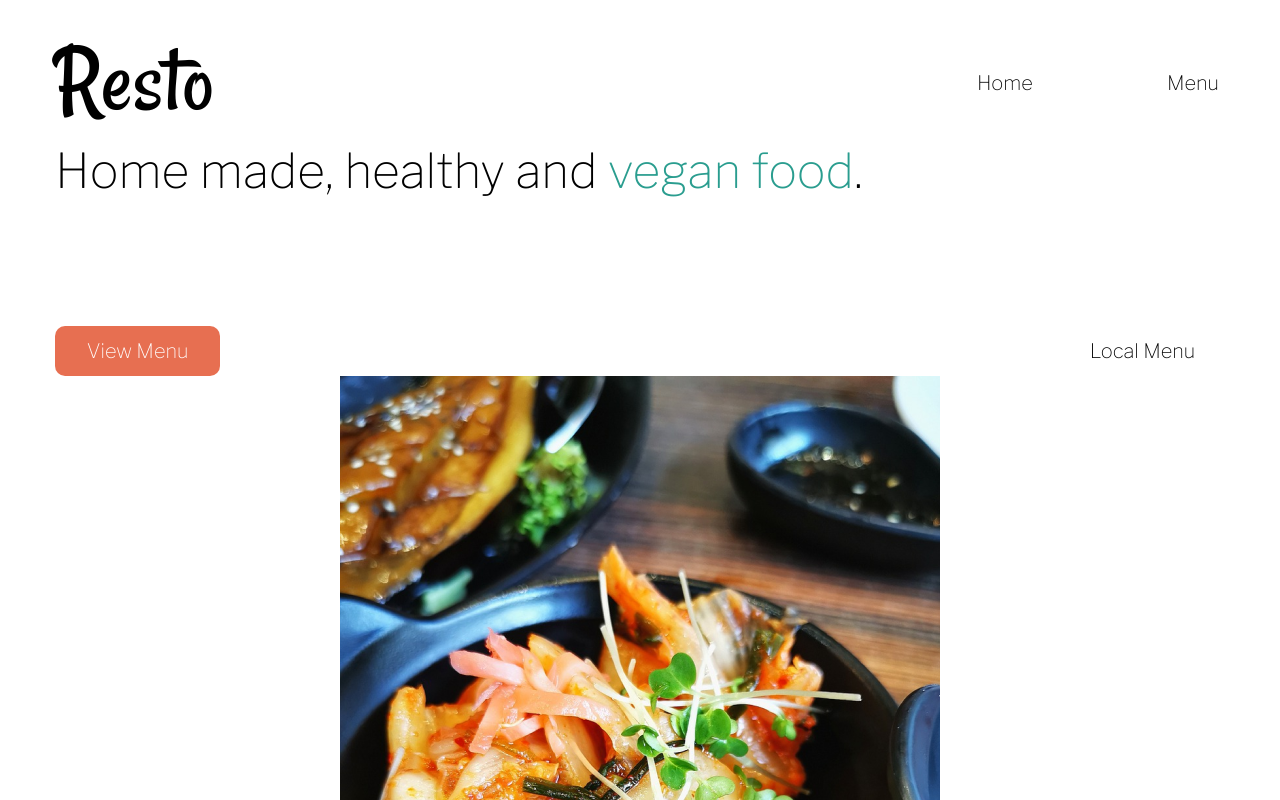
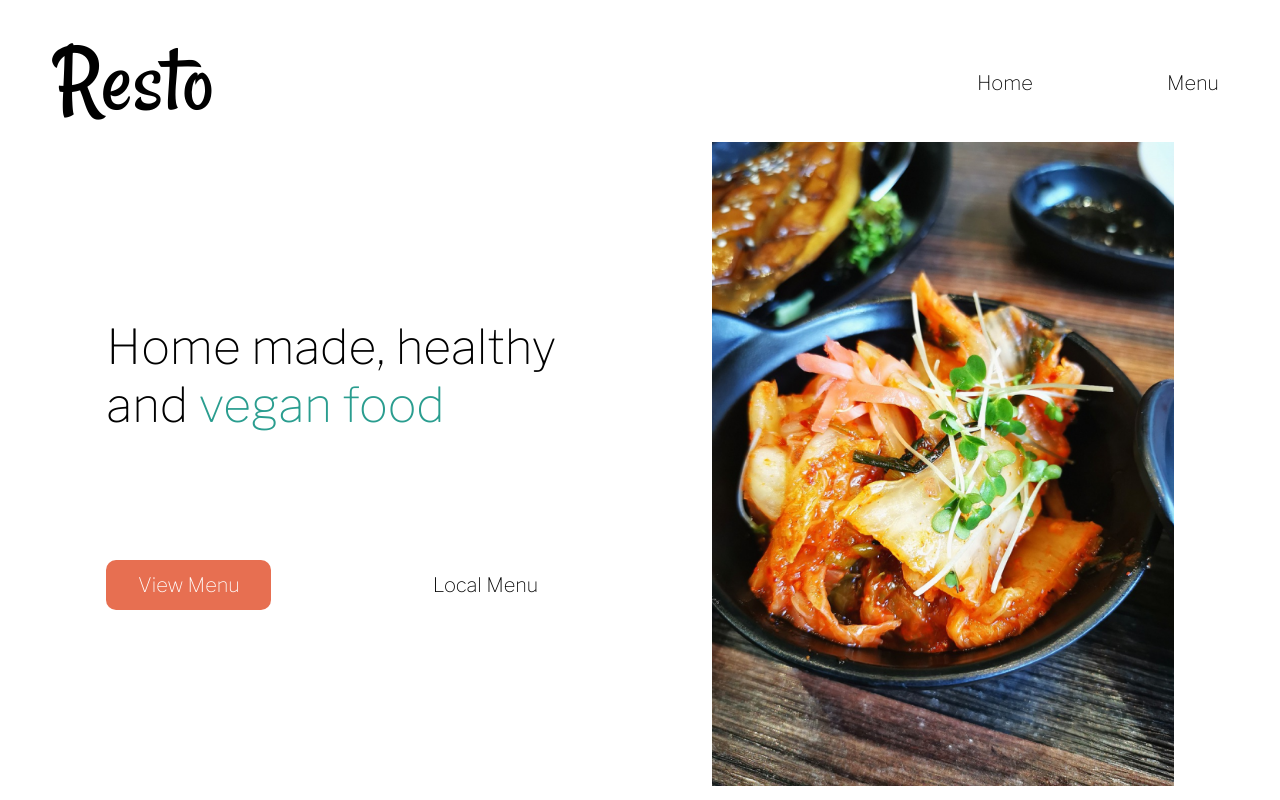
Before and after one commit to mothibimalebana/resto, a website built with webpack: page src/template.html in a window 1280 px wide. Shown: the top 800 px of the page. Built offline with nearby package versions, Linux system fonts and the light colour scheme.

Commit message:
the home page is complete

```diff
--- a/src/index.js
+++ b/src/index.js
@@ -1,5 +1,5 @@
 import { getHomePage } from "./js/home";
 
 const screenController = (function (){
-    // getHomePage();
+    getHomePage();
 })();
--- a/src/js/home.js
+++ b/src/js/home.js
@@ -3,8 +3,7 @@ import korean_dish from '../img/korean-dish.png';
 
 const homePage = (function (){
     /** DOM Elements: */
-    const content = document.querySelector('#content');
-
+    const content = document.getElementById("content")
     const contentLeft = document.createElement("div"); //contentLetextContentft and its children
     contentLeft.classList.add("contentLeft");
 
@@ -45,14 +44,15 @@ const homePage = (function (){
     contentButtons.appendChild(buttonRight); //button added to parent in DOM
 
     contentLeft.appendChild(contentButtons);
-    content.appendChild(contentLeft)
+    homeContainer.appendChild(contentLeft)
 
     /**Content Right **/
     const img = document.createElement("img");
     const koreanDish = new Image();
     koreanDish.src = korean_dish;
     contentRight.appendChild(koreanDish);
-    content.appendChild(contentRight);
+    homeContainer.appendChild(contentRight);
+    content.appendChild(homeContainer);
     }
 
     return{getHomePage}
```
Also changed, not shown: src/template.html (+2 -0 lines).
